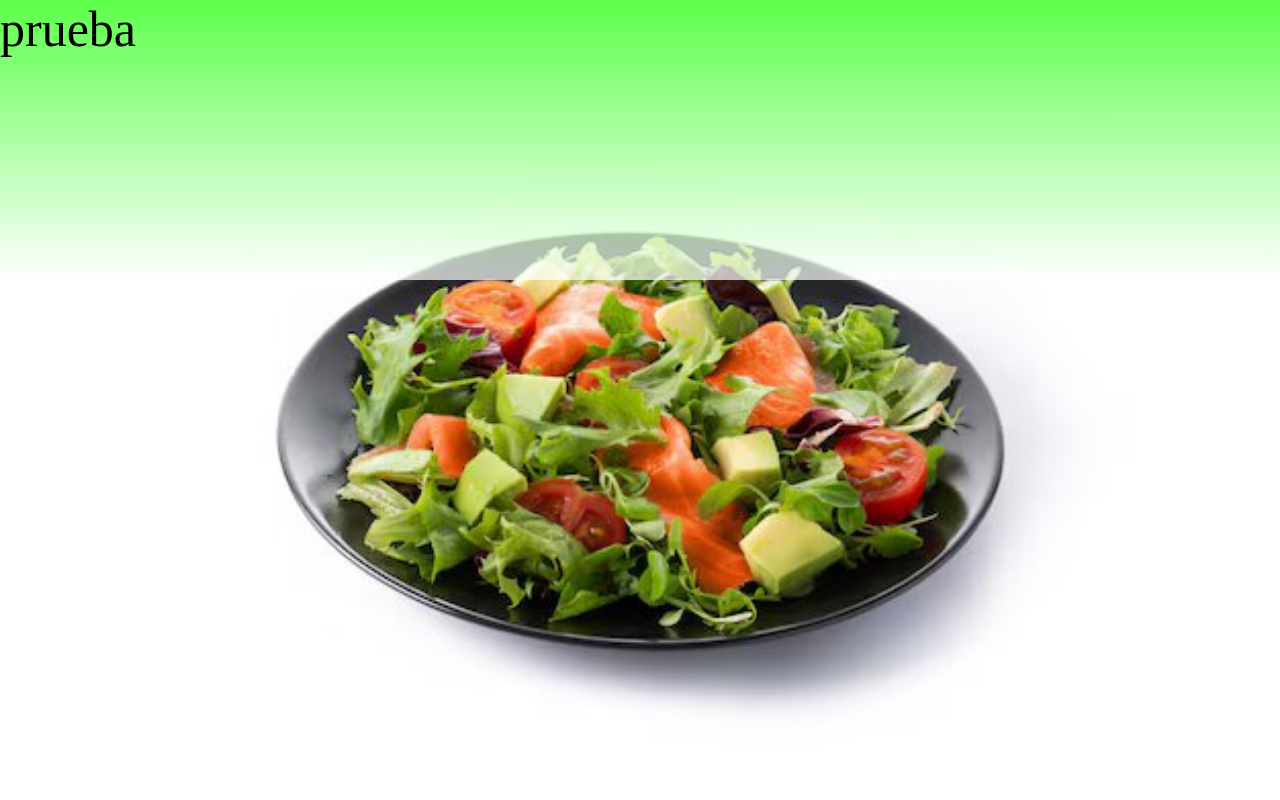
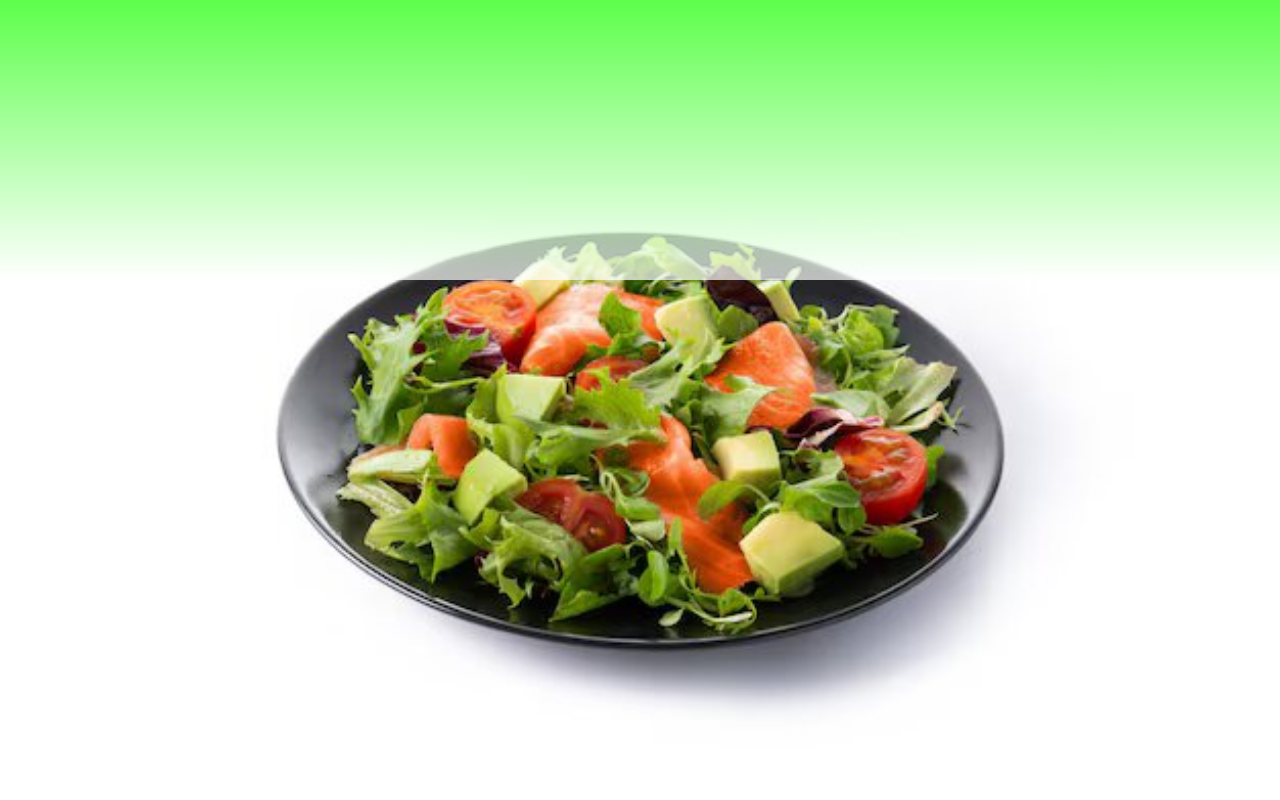
Before and after one commit to Twurs/Project-Health-Nutrition, a plain HTML site: page Disenio-web/index.html in a window 1280 px wide. Shown: the top 800 px of the page. Drawn offline with Linux system fonts and the light colour scheme.

Commit message:
Actualizando CSS

```diff
--- a/Disenio-web/index.html
+++ b/Disenio-web/index.html
@@ -10,7 +10,7 @@
     <div class="container">
         <div class="img-desc">
             <img src="images/salad.jpg" alt="Salad">
-            <div class="background">prueba</div>
+            <div class="background"></div>
         </div>
         <div class="login-box">
             <h1>Hola,<br>Que gusto verte otra vez!</h1>
```
